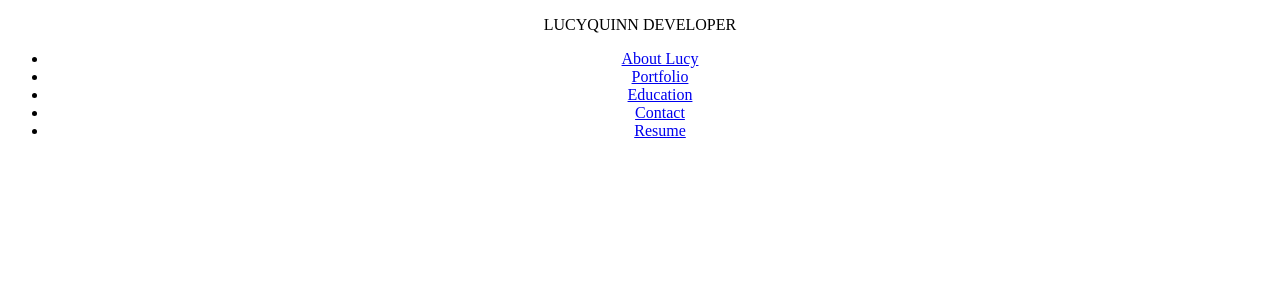
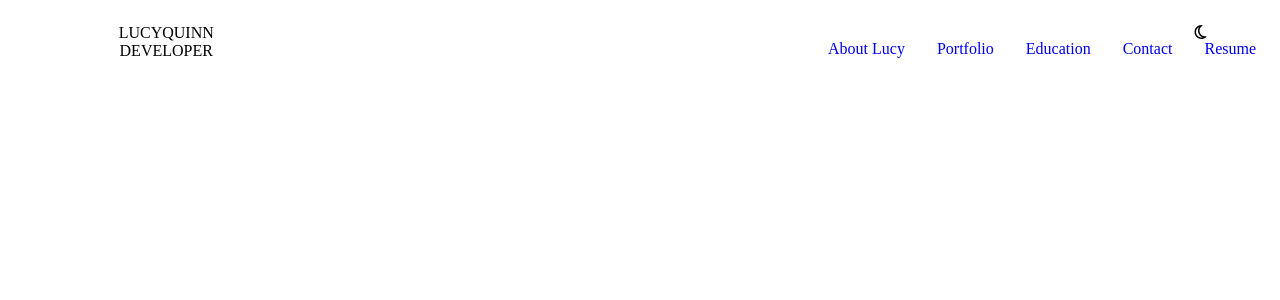
Before and after one commit to Lucy-Quinn/lucy-quinn-portfolio, a React (Create React App) app: page / in a window 1280 px wide. Shown: the top 300 px of the page. Built offline with nearby package versions, Linux system fonts and the light colour scheme.

Commit message:
navbar functionality done.

```diff
--- a/package.json
+++ b/package.json
@@ -8,7 +8,9 @@
     "@testing-library/user-event": "^12.6.2",
     "react": "^17.0.1",
     "react-dom": "^17.0.1",
+    "react-router-hash-link": "^2.3.1",
     "react-scripts": "4.0.1",
+    "react-scroll": "^1.8.1",
     "web-vitals": "^0.2.4"
   },
   "scripts": {
--- a/public/index.html
+++ b/public/index.html
@@ -22,6 +22,7 @@
       work correctly both with client-side routing and a non-root public URL.
       Learn how to configure a non-root public URL by running `npm run build`.
     -->
+
   <title>Lucy Quinn Developer</title>
 </head>
 
@@ -38,6 +39,8 @@
       To begin the development, run `npm start` or `yarn start`.
       To create a production bundle, use `npm run build` or `yarn build`.
     -->
+  <script src="https://kit.fontawesome.com/c3ac7e6d69.js" crossorigin="anonymous"></script>
+
 </body>
 
 </html>
--- /dev/null
+++ b/src/components/Navbar/Navbar.css
@@ -0,0 +1,84 @@
+.navbar {
+  display: flex;
+  justify-content: space-around;
+  align-items: center;
+  flex-direction: column;
+  align-items: flex-start;
+}
+
+.brand-title {
+  margin-left: 15px;
+}
+
+.navbar-links {
+  width: 100%;
+}
+
+.navbar-links .active {
+  display: flex;
+}
+
+.navbar-links ul {
+  flex-direction: column;
+  padding: 0;
+  display: none;
+}
+
+.navbar-links a {
+  text-decoration: none;
+  padding: 1rem;
+  display: block;
+  text-align: center;
+}
+
+.navbar-links li {
+  list-style: none;
+}
+
+/*dark mode*/
+.fa-moon {
+  position: absolute;
+  top: 1.5rem;
+  right: 4.6rem;
+}
+
+/*Hamburger icon*/
+.toggle-button {
+  position: absolute;
+  top: 1.4rem;
+  right: 2rem;
+  display: flex;
+  flex-direction: column;
+  justify-content: space-between;
+  width: 30px;
+  height: 21px;
+}
+
+.toggle-button .bar {
+  height: 3px;
+  width: 100%;
+  background-color: hsl(270, 9%, 17%);
+  border-radius: 10px;
+}
+
+@media (min-width: 1024px) {
+  .toggle-button {
+    display: none;
+  }
+  .navbar {
+    flex-direction: row;
+  }
+  .navbar-links {
+    width: 100%;
+  }
+  .brand-title {
+    margin: 0 0 0 80px;
+  }
+  .navbar-links ul {
+    display: flex;
+    flex-direction: row;
+    justify-content: flex-end;
+    align-items: center;
+    padding: 0;
+  }
+}
--- a/src/components/Navbar/Navbar.js
+++ b/src/components/Navbar/Navbar.js
@@ -1,25 +1,31 @@
-import React from 'react';
+import React, { useState } from 'react';
+import './Navbar.css';
 
 const Navbar = () => {
+    const [isActive, setActive] = useState(false);
+    const handleToggle = () => {
+        setActive(!isActive);
+    }
+
     return (
         <div>
             <nav className="navbar">
                 <div className="brand-title">
                     <p>LUCYQUINN DEVELOPER</p>
                 </div>
-                <a href="#" className="toggle-button">
+                <i class="far fa-moon"></i>
+                <a href="#" className="toggle-button" onClick={handleToggle}>
                     <span className="bar"></span>
                     <span className="bar"></span>
                     <span className="bar"></span>
                 </a>
-
                 <div className="navbar-links">
-                    <ul>
-                        <li><a className="first-three-links" href="#">About Lucy</a></li>
-                        <li><a className="first-three-links" href="#">Portfolio</a></li>
-                        <li><a className="first-three-links" href="#">Education</a></li>
-                        <li><a className="fourth-nav-link" href="#">Contact</a></li>
-                        <li><a className="fourth-nav-link" href="#">Resume</a></li>
+                    <ul className={isActive ? "active" : null}>
+                        <a href="#about">About Lucy</a>
+                        <a href="#portfolio">Portfolio</a>
+                        <a href="#education">Education</a>
+                        <a href="#contact">Contact</a>
+                        <a href="#">Resume</a>
                     </ul>
                 </div>
             </nav>
```
Also changed, not shown: 2 other files (tests, documents, lock files or other folders).
